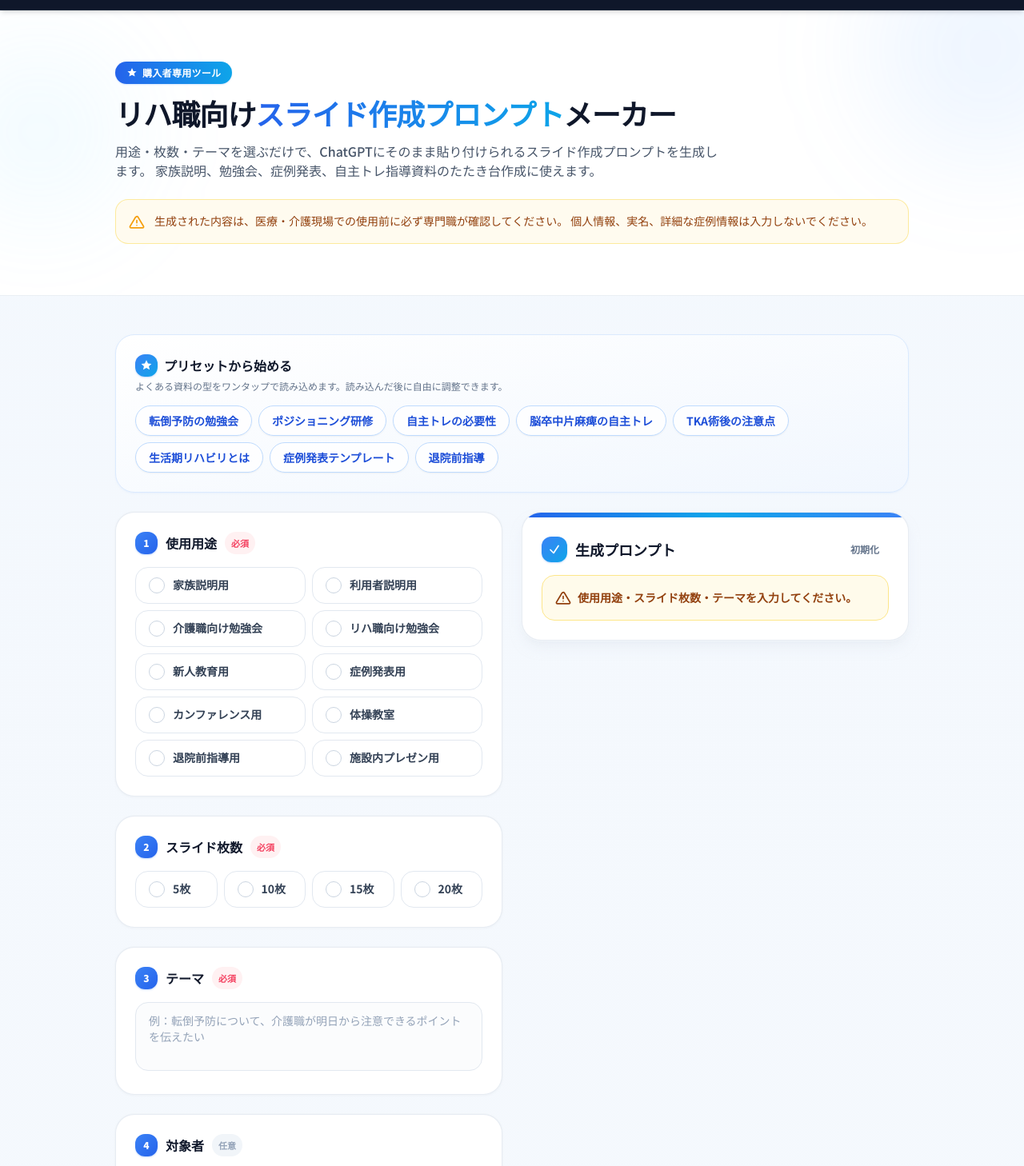
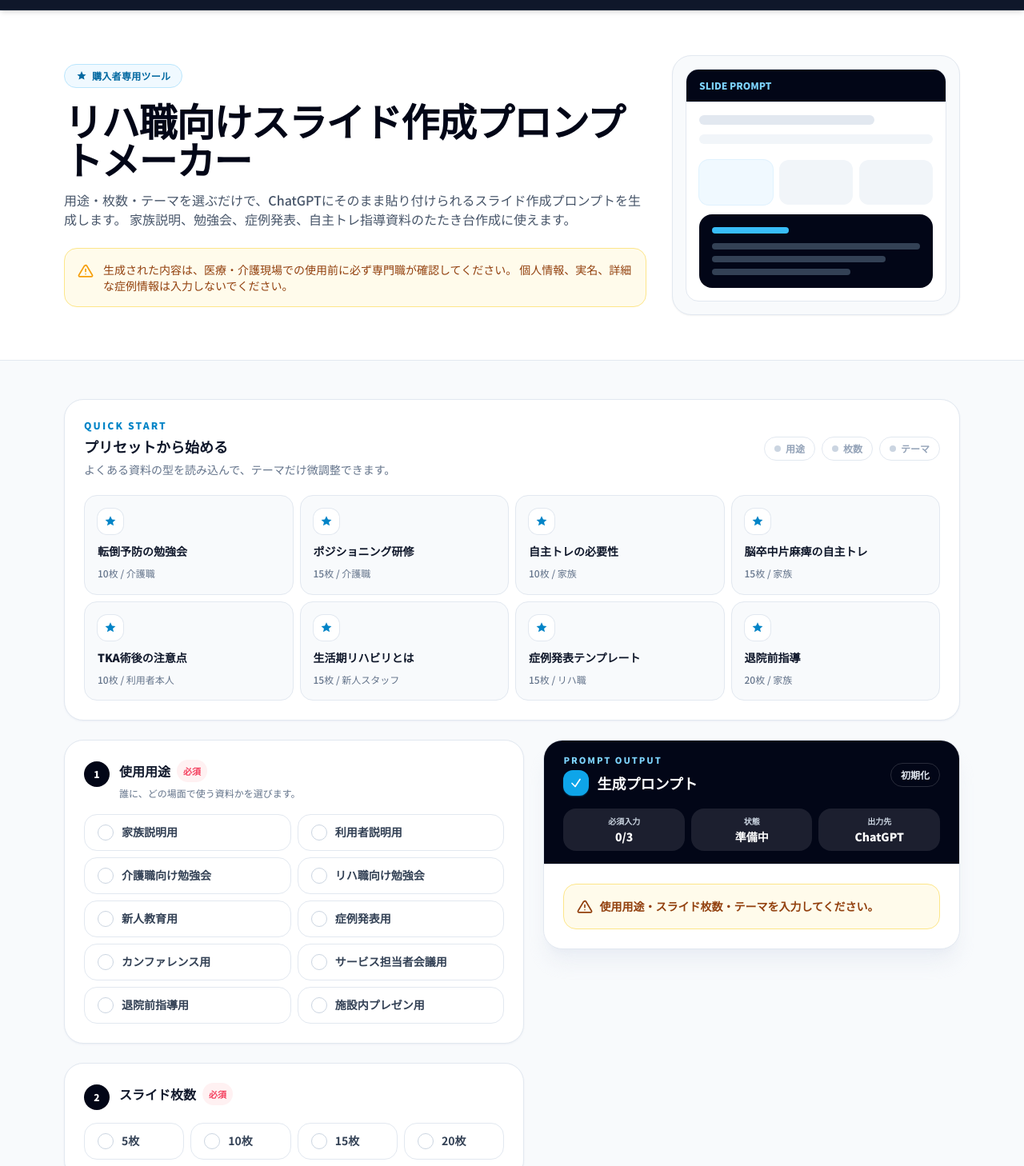
Before and after one commit to makomaru2023/jishutore-starter, a Next.js app: page /member/slide-prompt-generator in a window 1280 px wide. Shown: the part 52-1510 px from the top of the page at 80% size. Built offline with nearby package versions, Linux system fonts and the light colour scheme.

Commit message:
改善: スライドプロンプトメーカーのUIを調整

```diff
--- a/src/app/member/slide-prompt-generator/page.tsx
+++ b/src/app/member/slide-prompt-generator/page.tsx
@@ -12,33 +12,27 @@ export const metadata: Metadata = {
 
 export default function SlidePromptGeneratorPage() {
   return (
-    <div className="flex min-h-screen flex-col bg-gradient-to-b from-blue-50/50 via-slate-50 to-slate-50">
+    <div className="flex min-h-screen flex-col bg-slate-50">
       <Header />
       <main className="flex-1">
-        {/* Hero */}
-        <section className="relative overflow-hidden border-b border-slate-200/70 bg-white">
-          <div className="pointer-events-none absolute -right-24 -top-24 h-72 w-72 rounded-full bg-blue-400/10 blur-3xl" />
-          <div className="pointer-events-none absolute -left-16 top-10 h-56 w-56 rounded-full bg-sky-300/10 blur-3xl" />
-          <div className="container relative z-10 mx-auto max-w-5xl px-4 py-12 sm:py-16">
-            <p className="mb-4 inline-flex items-center gap-1.5 rounded-full bg-gradient-to-r from-blue-600 to-sky-500 px-3.5 py-1.5 text-xs font-bold tracking-wide text-white shadow-sm shadow-blue-500/20">
+        <section className="border-b border-slate-200 bg-white">
+          <div className="container mx-auto grid max-w-6xl gap-8 px-4 py-10 sm:py-14 lg:grid-cols-[minmax(0,1fr)_360px] lg:items-center">
+            <div>
+              <p className="mb-4 inline-flex items-center gap-1.5 rounded-full border border-sky-200 bg-sky-50 px-3.5 py-1.5 text-xs font-black tracking-wide text-sky-700">
                 <svg viewBox="0 0 20 20" fill="currentColor" className="h-3.5 w-3.5">
                   <path d="M10 1.5 12.5 7l5.5.5-4.2 3.7 1.3 5.4L10 13.8 4.9 16.6l1.3-5.4L2 7.5 7.5 7 10 1.5Z" />
                 </svg>
                 購入者専用ツール
               </p>
-            <h1 className="text-2xl font-black leading-tight tracking-tight text-slate-900 sm:text-4xl">
-              リハ職向け
-              <span className="bg-gradient-to-r from-blue-600 to-sky-500 bg-clip-text text-transparent">
-                スライド作成プロンプト
-              </span>
-              メーカー
+              <h1 className="max-w-3xl text-3xl font-black leading-tight tracking-tight text-slate-950 sm:text-4xl lg:text-5xl">
+                リハ職向けスライド作成プロンプトメーカー
               </h1>
               <p className="mt-4 max-w-3xl text-sm font-medium leading-relaxed text-slate-600 sm:text-base">
                 用途・枚数・テーマを選ぶだけで、ChatGPTにそのまま貼り付けられるスライド作成プロンプトを生成します。
                 家族説明、勉強会、症例発表、自主トレ指導資料のたたき台作成に使えます。
               </p>
 
-            <div className="mt-6 flex items-start gap-3 rounded-2xl border border-amber-200/80 bg-amber-50/80 p-4 backdrop-blur-sm">
+              <div className="mt-6 flex items-start gap-3 rounded-2xl border border-amber-200 bg-amber-50 p-4">
                 <svg viewBox="0 0 24 24" fill="none" stroke="currentColor" strokeWidth={2} className="mt-0.5 h-5 w-5 flex-shrink-0 text-amber-500">
                   <path strokeLinecap="round" strokeLinejoin="round" d="M12 9v3.75m0 3.75h.008M10.34 3.94 1.91 18a1.5 1.5 0 0 0 1.3 2.25h17.58a1.5 1.5 0 0 0 1.3-2.25L13.66 3.94a1.5 1.5 0 0 0-2.6 0Z" />
                 </svg>
@@ -48,11 +42,36 @@ export default function SlidePromptGeneratorPage() {
                 </p>
               </div>
             </div>
+
+            <div className="hidden rounded-3xl border border-slate-200 bg-slate-50 p-4 shadow-sm lg:block">
+              <div className="overflow-hidden rounded-2xl border border-slate-200 bg-white">
+                <div className="border-b border-slate-200 bg-slate-950 px-4 py-3 text-xs font-black text-sky-300">
+                  SLIDE PROMPT
+                </div>
+                <div className="space-y-3 p-4">
+                  <div className="h-3 w-3/4 rounded-full bg-slate-200" />
+                  <div className="h-3 w-full rounded-full bg-slate-100" />
+                  <div className="grid grid-cols-3 gap-2 pt-2">
+                    <div className="h-14 rounded-xl bg-sky-50 ring-1 ring-sky-100" />
+                    <div className="h-14 rounded-xl bg-slate-100" />
+                    <div className="h-14 rounded-xl bg-slate-100" />
+                  </div>
+                  <div className="rounded-2xl bg-slate-950 p-4">
+                    <div className="mb-3 h-2 w-24 rounded-full bg-sky-400" />
+                    <div className="space-y-2">
+                      <div className="h-2 rounded-full bg-slate-700" />
+                      <div className="h-2 w-5/6 rounded-full bg-slate-700" />
+                      <div className="h-2 w-2/3 rounded-full bg-slate-700" />
+                    </div>
+                  </div>
+                </div>
+              </div>
+            </div>
+          </div>
         </section>
 
-        {/* ツール本体 */}
         <section className="py-8 sm:py-12">
-          <div className="container mx-auto max-w-5xl px-4">
+          <div className="container mx-auto max-w-6xl px-4">
             <SlidePromptGenerator />
           </div>
         </section>
--- a/src/components/member/slide-prompt-generator/OptionCard.tsx
+++ b/src/components/member/slide-prompt-generator/OptionCard.tsx
@@ -6,18 +6,27 @@ interface OptionCardProps {
   onClick: () => void;
   /** チェックボックス型（複数選択）の見た目にする */
   multi?: boolean;
+  compact?: boolean;
 }
 
-export function OptionCard({ label, selected, onClick, multi = false }: OptionCardProps) {
+export function OptionCard({
+  label,
+  selected,
+  onClick,
+  multi = false,
+  compact = false,
+}: OptionCardProps) {
   return (
     <button
       type="button"
       onClick={onClick}
       aria-pressed={selected}
-      className={`group flex items-center gap-2.5 rounded-2xl border px-4 py-3 text-left text-sm font-bold transition-all duration-200 ${
+      className={`group flex min-h-11 items-center gap-2.5 rounded-2xl border text-left text-sm font-bold transition-all duration-200 ${
+        compact ? "px-3 py-2.5" : "px-4 py-3"
+      } ${
         selected
-          ? "border-blue-500/70 bg-gradient-to-br from-blue-50 to-sky-50 text-blue-700 shadow-md shadow-blue-500/10 ring-2 ring-blue-200/50"
-          : "border-slate-200 bg-white text-slate-700 hover:-translate-y-0.5 hover:border-blue-300 hover:shadow-md hover:shadow-slate-200/60"
+          ? "border-sky-500 bg-sky-50 text-sky-800 shadow-sm ring-2 ring-sky-100"
+          : "border-slate-200 bg-white text-slate-700 hover:border-sky-300 hover:bg-slate-50"
       }`}
     >
       <span
@@ -25,8 +34,8 @@ export function OptionCard({ label, selected, onClick, multi = false }: OptionCa
           multi ? "rounded-md" : "rounded-full"
         } ${
           selected
-            ? "border-blue-500 bg-gradient-to-br from-blue-500 to-blue-600 text-white shadow-sm shadow-blue-500/30"
-            : "border-slate-300 bg-white text-transparent group-hover:border-blue-300"
+            ? "border-sky-600 bg-sky-600 text-white"
+            : "border-slate-300 bg-white text-transparent group-hover:border-sky-400"
         }`}
       >
         <svg viewBox="0 0 20 20" fill="currentColor" className="h-3.5 w-3.5">
--- a/src/components/member/slide-prompt-generator/PromptPreview.tsx
+++ b/src/components/member/slide-prompt-generator/PromptPreview.tsx
@@ -5,9 +5,10 @@ import { useCallback, useState } from "react";
 interface PromptPreviewProps {
   prompt: string | null;
   onReset: () => void;
+  completedCount: number;
 }
 
-export function PromptPreview({ prompt, onReset }: PromptPreviewProps) {
+export function PromptPreview({ prompt, onReset, completedCount }: PromptPreviewProps) {
   const [copied, setCopied] = useState(false);
 
   const handleCopy = useCallback(async () => {
@@ -27,26 +28,46 @@ export function PromptPreview({ prompt, onReset }: PromptPreviewProps) {
   }, [prompt]);
 
   return (
-    <div className="overflow-hidden rounded-3xl border border-slate-200/80 bg-white shadow-lg shadow-slate-200/50 ring-1 ring-slate-100">
-      <div className="h-1.5 w-full bg-gradient-to-r from-blue-600 via-sky-500 to-blue-500" />
-      <div className="p-5 sm:p-6">
-        <div className="mb-4 flex items-center justify-between gap-3">
-          <h2 className="flex items-center gap-2.5 text-lg font-black text-slate-900">
-            <span className="inline-flex h-8 w-8 items-center justify-center rounded-xl bg-gradient-to-br from-blue-500 to-sky-500 text-white shadow-sm shadow-blue-500/30">
+    <div className="overflow-hidden rounded-3xl border border-slate-200 bg-white shadow-xl shadow-slate-200/60">
+      <div className="border-b border-slate-200 bg-slate-950 px-5 py-4 text-white sm:px-6">
+        <div className="flex items-center justify-between gap-3">
+          <div>
+            <p className="text-[11px] font-black uppercase tracking-[0.18em] text-sky-300">
+              Prompt Output
+            </p>
+            <h2 className="mt-1 flex items-center gap-2.5 text-lg font-black">
+              <span className="inline-flex h-8 w-8 items-center justify-center rounded-xl bg-sky-500 text-white shadow-sm shadow-sky-500/30">
               <svg viewBox="0 0 24 24" fill="none" stroke="currentColor" strokeWidth={2.5} className="h-4 w-4">
                 <path strokeLinecap="round" strokeLinejoin="round" d="m4.5 12.75 6 6 9-13.5" />
               </svg>
-            </span>
-            生成プロンプト
-          </h2>
+              </span>
+              生成プロンプト
+            </h2>
+          </div>
           <button
             type="button"
             onClick={onReset}
-            className="rounded-lg px-3 py-1.5 text-xs font-bold text-slate-500 transition-colors hover:bg-slate-100 hover:text-slate-700"
+            className="rounded-full border border-white/15 px-3 py-1.5 text-xs font-bold text-slate-200 transition-colors hover:bg-white/10 hover:text-white"
           >
             初期化
           </button>
         </div>
+        <div className="mt-4 grid grid-cols-3 gap-2 text-center">
+          <div className="rounded-2xl bg-white/10 px-2 py-2">
+            <p className="text-[10px] font-bold text-slate-300">必須入力</p>
+            <p className="mt-0.5 text-sm font-black">{completedCount}/3</p>
+          </div>
+          <div className="rounded-2xl bg-white/10 px-2 py-2">
+            <p className="text-[10px] font-bold text-slate-300">状態</p>
+            <p className="mt-0.5 text-sm font-black">{prompt ? "完成" : "準備中"}</p>
+          </div>
+          <div className="rounded-2xl bg-white/10 px-2 py-2">
+            <p className="text-[10px] font-bold text-slate-300">出力先</p>
+            <p className="mt-0.5 text-sm font-black">ChatGPT</p>
+          </div>
+        </div>
+      </div>
+      <div className="p-5 sm:p-6">
 
         {!prompt && (
           <div className="rounded-2xl border border-amber-200 bg-amber-50 p-4">
@@ -76,8 +97,8 @@ export function PromptPreview({ prompt, onReset }: PromptPreviewProps) {
               onClick={handleCopy}
               className={`flex w-full items-center justify-center gap-2 rounded-2xl py-3.5 text-base font-black transition-all ${
                 copied
-                  ? "bg-blue-50 text-blue-700 ring-2 ring-blue-200"
-                  : "bg-gradient-to-r from-blue-600 to-sky-500 text-white shadow-md shadow-blue-600/25 hover:-translate-y-0.5 hover:shadow-lg hover:shadow-blue-600/30"
+                  ? "bg-emerald-50 text-emerald-700 ring-2 ring-emerald-200"
+                  : "bg-sky-600 text-white shadow-md shadow-sky-600/25 hover:bg-sky-700 hover:shadow-lg hover:shadow-sky-600/30"
               }`}
             >
               {copied ? (
@@ -93,7 +114,7 @@ export function PromptPreview({ prompt, onReset }: PromptPreviewProps) {
             </button>
 
             <div className="overflow-hidden rounded-2xl border border-slate-200 shadow-sm">
-              <div className="flex items-center gap-1.5 border-b border-slate-200 bg-slate-100/80 px-4 py-2.5">
+              <div className="flex items-center gap-1.5 border-b border-slate-200 bg-slate-100 px-4 py-2.5">
                 <span className="h-2.5 w-2.5 rounded-full bg-rose-300" />
                 <span className="h-2.5 w-2.5 rounded-full bg-amber-300" />
                 <span className="h-2.5 w-2.5 rounded-full bg-sky-300" />
@@ -101,7 +122,7 @@ export function PromptPreview({ prompt, onReset }: PromptPreviewProps) {
                   ChatGPT用プロンプト
                 </span>
               </div>
-              <pre className="max-h-[56vh] overflow-auto whitespace-pre-wrap break-words bg-slate-50 p-4 font-mono text-[13px] leading-relaxed text-slate-700">
+              <pre className="max-h-[60vh] overflow-auto whitespace-pre-wrap break-words bg-slate-950 p-4 font-mono text-[13px] leading-relaxed text-slate-100">
                 {prompt}
               </pre>
             </div>
--- a/src/components/member/slide-prompt-generator/SlidePromptGenerator.tsx
+++ b/src/components/member/slide-prompt-generator/SlidePromptGenerator.tsx
@@ -29,19 +29,24 @@ function Section({
   step,
   title,
   required,
+  description,
   children,
 }: {
   step: number;
   title: string;
   required?: boolean;
+  description?: string;
   children: React.ReactNode;
 }) {
   return (
-    <section className="rounded-3xl border border-slate-200/80 bg-white p-5 shadow-sm shadow-slate-200/50 ring-1 ring-slate-100 transition-shadow hover:shadow-md hover:shadow-slate-200/60 sm:p-6">
-      <h3 className="mb-4 flex items-center gap-2.5 text-base font-black text-slate-900">
-        <span className="inline-flex h-7 w-7 items-center justify-center rounded-xl bg-gradient-to-br from-blue-500 to-blue-600 text-xs font-black text-white shadow-sm shadow-blue-500/30">
+    <section className="rounded-3xl border border-slate-200 bg-white p-5 shadow-sm shadow-slate-200/60 sm:p-6">
+      <div className="mb-4 flex items-start justify-between gap-4">
+        <div className="flex items-start gap-3">
+          <span className="mt-0.5 inline-flex h-8 w-8 items-center justify-center rounded-2xl bg-slate-950 text-xs font-black text-white">
             {step}
           </span>
+          <div>
+            <h3 className="flex flex-wrap items-center gap-2 text-base font-black text-slate-900">
               {title}
               {required ? (
                 <span className="rounded-full bg-rose-50 px-2 py-0.5 text-[11px] font-bold text-rose-500">
@@ -53,8 +58,39 @@ function Section({
                 </span>
               )}
             </h3>
+            {description ? (
+              <p className="mt-1 text-xs font-medium leading-relaxed text-slate-500">
+                {description}
+              </p>
+            ) : null}
+          </div>
+        </div>
+      </div>
       {children}
     </section>
+  );
+}
+
+function ProgressPill({
+  label,
+  done,
+}: {
+  label: string;
+  done: boolean;
+}) {
+  return (
+    <span
+      className={`inline-flex items-center gap-1.5 rounded-full border px-3 py-1.5 text-xs font-bold ${
+        done
+          ? "border-sky-200 bg-sky-50 text-sky-700"
+          : "border-slate-200 bg-white text-slate-400"
+      }`}
+    >
+      <span
+        className={`h-2 w-2 rounded-full ${done ? "bg-sky-500" : "bg-slate-300"}`}
+      />
+      {label}
+    </span>
   );
 }
 
@@ -101,39 +137,66 @@ export function SlidePromptGenerator() {
     return buildPrompt({ purpose, slideCount, theme, audience, goal, design, extras });
   }, [purpose, slideCount, theme, audience, goal, designId, extras]);
 
+  const completedRequiredCount = [
+    Boolean(purpose),
+    Boolean(slideCount),
+    Boolean(theme.trim()),
+  ].filter(Boolean).length;
+
   return (
     <div className="space-y-6">
-      {/* プリセット */}
-      <section className="rounded-3xl border border-blue-100 bg-gradient-to-br from-white to-blue-50/50 p-5 shadow-sm shadow-blue-100/50 sm:p-6">
-        <h3 className="mb-1 flex items-center gap-2 text-base font-black text-slate-900">
-          <span className="inline-flex h-7 w-7 items-center justify-center rounded-xl bg-gradient-to-br from-blue-500 to-sky-500 text-white shadow-sm shadow-blue-500/30">
-            <svg viewBox="0 0 20 20" fill="currentColor" className="h-4 w-4">
-              <path d="M10 1.5 12.5 7l5.5.5-4.2 3.7 1.3 5.4L10 13.8 4.9 16.6l1.3-5.4L2 7.5 7.5 7 10 1.5Z" />
-            </svg>
-          </span>
+      <section className="rounded-3xl border border-slate-200 bg-white p-5 shadow-sm shadow-slate-200/60 sm:p-6">
+        <div className="flex flex-col gap-4 lg:flex-row lg:items-center lg:justify-between">
+          <div>
+            <p className="text-xs font-black uppercase tracking-[0.18em] text-sky-600">
+              Quick Start
+            </p>
+            <h3 className="mt-1 text-lg font-black text-slate-900">
               プリセットから始める
             </h3>
-        <p className="mb-4 text-xs font-medium text-slate-500">
-          よくある資料の型をワンタップで読み込めます。読み込んだ後に自由に調整できます。
+            <p className="mt-1 text-sm font-medium leading-relaxed text-slate-500">
+              よくある資料の型を読み込んで、テーマだけ微調整できます。
             </p>
+          </div>
           <div className="flex flex-wrap gap-2">
+            <ProgressPill label="用途" done={Boolean(purpose)} />
+            <ProgressPill label="枚数" done={Boolean(slideCount)} />
+            <ProgressPill label="テーマ" done={Boolean(theme.trim())} />
+          </div>
+        </div>
+
+        <div className="mt-5 grid gap-2 sm:grid-cols-2 xl:grid-cols-4">
           {PRESETS.map((preset) => (
             <button
               key={preset.id}
               type="button"
               onClick={() => applyPreset(preset)}
-              className="rounded-full border border-blue-200 bg-white/80 px-4 py-2 text-sm font-bold text-blue-700 shadow-sm transition-all hover:-translate-y-0.5 hover:border-blue-600 hover:bg-gradient-to-r hover:from-blue-600 hover:to-sky-500 hover:text-white hover:shadow-md hover:shadow-blue-500/25"
+              className="group rounded-2xl border border-slate-200 bg-slate-50 p-4 text-left transition-colors hover:border-sky-300 hover:bg-sky-50"
             >
+              <span className="mb-3 inline-flex h-8 w-8 items-center justify-center rounded-xl bg-white text-sky-600 ring-1 ring-slate-200 group-hover:ring-sky-200">
+            <svg viewBox="0 0 20 20" fill="currentColor" className="h-4 w-4">
+              <path d="M10 1.5 12.5 7l5.5.5-4.2 3.7 1.3 5.4L10 13.8 4.9 16.6l1.3-5.4L2 7.5 7.5 7 10 1.5Z" />
+            </svg>
+              </span>
+              <span className="block text-sm font-black leading-snug text-slate-900">
                 {preset.label}
+              </span>
+              <span className="mt-2 block text-xs font-medium leading-relaxed text-slate-500">
+                {preset.slideCount} / {preset.audience}
+              </span>
             </button>
           ))}
         </div>
       </section>
 
-      <div className="grid items-start gap-6 lg:grid-cols-2">
-        {/* 左：入力フォーム */}
+      <div className="grid items-start gap-6 lg:grid-cols-[minmax(0,1.05fr)_minmax(380px,0.95fr)]">
         <div className="space-y-6">
-          <Section step={1} title="使用用途" required>
+          <Section
+            step={1}
+            title="使用用途"
+            required
+            description="誰に、どの場面で使う資料かを選びます。"
+          >
             <div className="grid grid-cols-1 gap-2 sm:grid-cols-2">
               {PURPOSES.map((p) => (
                 <OptionCard
@@ -159,17 +222,22 @@ export function SlidePromptGenerator() {
             </div>
           </Section>
 
-          <Section step={3} title="テーマ" required>
+          <Section
+            step={3}
+            title="テーマ"
+            required
+            description="その資料で一番伝えたいことを、普段の言葉で入れてください。"
+          >
             <textarea
               value={theme}
               onChange={(e) => setTheme(e.target.value)}
-              rows={3}
+              rows={4}
               placeholder="例：転倒予防について、介護職が明日から注意できるポイントを伝えたい"
-              className="w-full resize-none rounded-2xl border border-slate-200 bg-slate-50/50 px-4 py-3 text-sm font-medium text-slate-800 placeholder:text-slate-400 transition-all focus:border-blue-400 focus:bg-white focus:outline-none focus:ring-2 focus:ring-blue-100"
+              className="w-full resize-none rounded-2xl border border-slate-200 bg-slate-50 px-4 py-3 text-sm font-medium leading-relaxed text-slate-800 placeholder:text-slate-400 transition-all focus:border-sky-400 focus:bg-white focus:outline-none focus:ring-2 focus:ring-sky-100"
             />
           </Section>
 
-          <Section step={4} title="対象者">
+          <Section step={4} title="対象者" description="任意ですが、入れると表現の粒度が安定します。">
             <div className="grid grid-cols-1 gap-2 sm:grid-cols-2">
               {AUDIENCES.map((a) => (
                 <OptionCard
@@ -195,11 +263,12 @@ export function SlidePromptGenerator() {
             </div>
           </Section>
 
-          <Section step={6} title="ビジュアルスタイル">
-            <p className="-mt-2 mb-3 text-xs font-medium text-slate-500">
-              カードにカーソルを合わせるとスライド見本が切り替わります。選ぶとプロンプトに反映されます。
-            </p>
-            <div className="grid grid-cols-1 gap-3 sm:grid-cols-2 lg:grid-cols-1">
+          <Section
+            step={6}
+            title="ビジュアルスタイル"
+            description="候補を厳選しました。見た目よりも、用途に合う読みやすさを優先しています。"
+          >
+            <div className="grid grid-cols-1 gap-3 sm:grid-cols-2">
               {SLIDE_DESIGNS.map((d) => (
                 <DesignCard
                   key={d.id}
@@ -218,6 +287,7 @@ export function SlidePromptGenerator() {
                   key={o}
                   label={o}
                   multi
+                  compact
                   selected={extras.includes(o)}
                   onClick={() => toggleExtra(o)}
                 />
@@ -226,9 +296,12 @@ export function SlidePromptGenerator() {
           </Section>
         </div>
 
-        {/* 右：生成プロンプト（PCではsticky） */}
         <div className="lg:sticky lg:top-24">
-          <PromptPreview prompt={prompt} onReset={handleReset} />
+          <PromptPreview
+            prompt={prompt}
+            onReset={handleReset}
+            completedCount={completedRequiredCount}
+          />
         </div>
       </div>
     </div>
--- a/src/components/member/slide-prompt-generator/constants.ts
+++ b/src/components/member/slide-prompt-generator/constants.ts
@@ -8,7 +8,7 @@ export const PURPOSES = [
   "新人教育用",
   "症例発表用",
   "カンファレンス用",
-  "体操教室",
+  "サービス担当者会議用",
   "退院前指導用",
   "施設内プレゼン用",
 ] as const;
@@ -107,12 +107,11 @@ export const PURPOSE_GUIDELINES: Record<Purpose, string[]> = {
     "決めたいことを明確にする",
     "役割分担が分かるようにする",
   ],
-  体操教室: [
-    "参加者が楽しく続けられる雰囲気づくりを意識する",
-    "安全第一で、無理のない運動量にする",
-    "椅子に座ったままでもできる動きを入れる",
-    "声かけやリズムなど、進行のコツを入れる",
-    "自宅でも続けられる簡単な運動を入れる",
+  サービス担当者会議用: [
+    "生活上の課題を中心に整理する",
+    "本人・家族の希望を入れる",
+    "支援内容と役割分担を明確にする",
+    "ケアマネジャーにも伝わる表現にする",
   ],
   退院前指導用: [
     "自宅生活を前提にする",
```
Also changed, not shown: src/components/member/slide-prompt-generator/DesignCard.tsx (+9 -9 lines), src/components/member/slide-prompt-generator/slideDesigns.ts (+8 -24 lines). Lines whose indentation alone changed are shown as unchanged.
